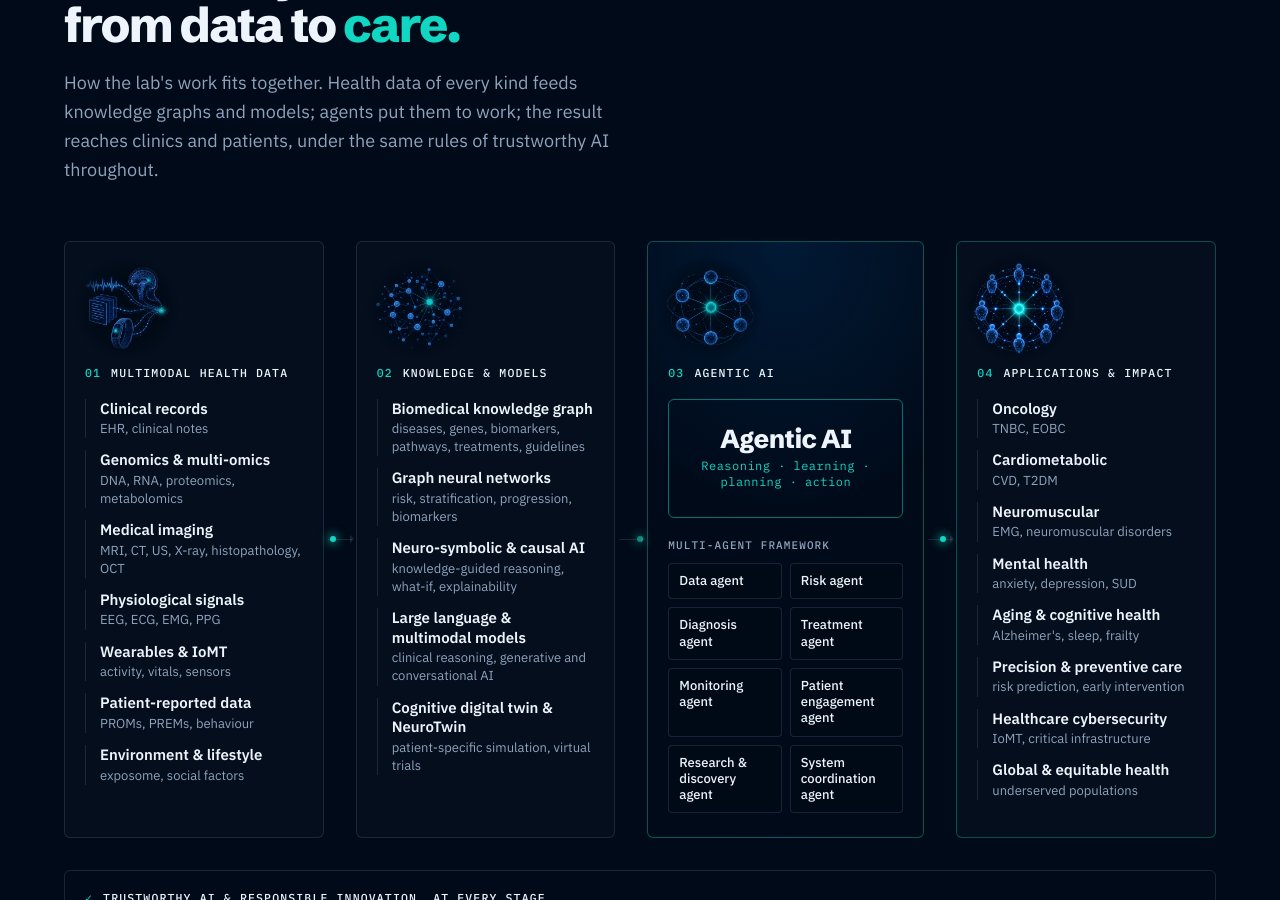
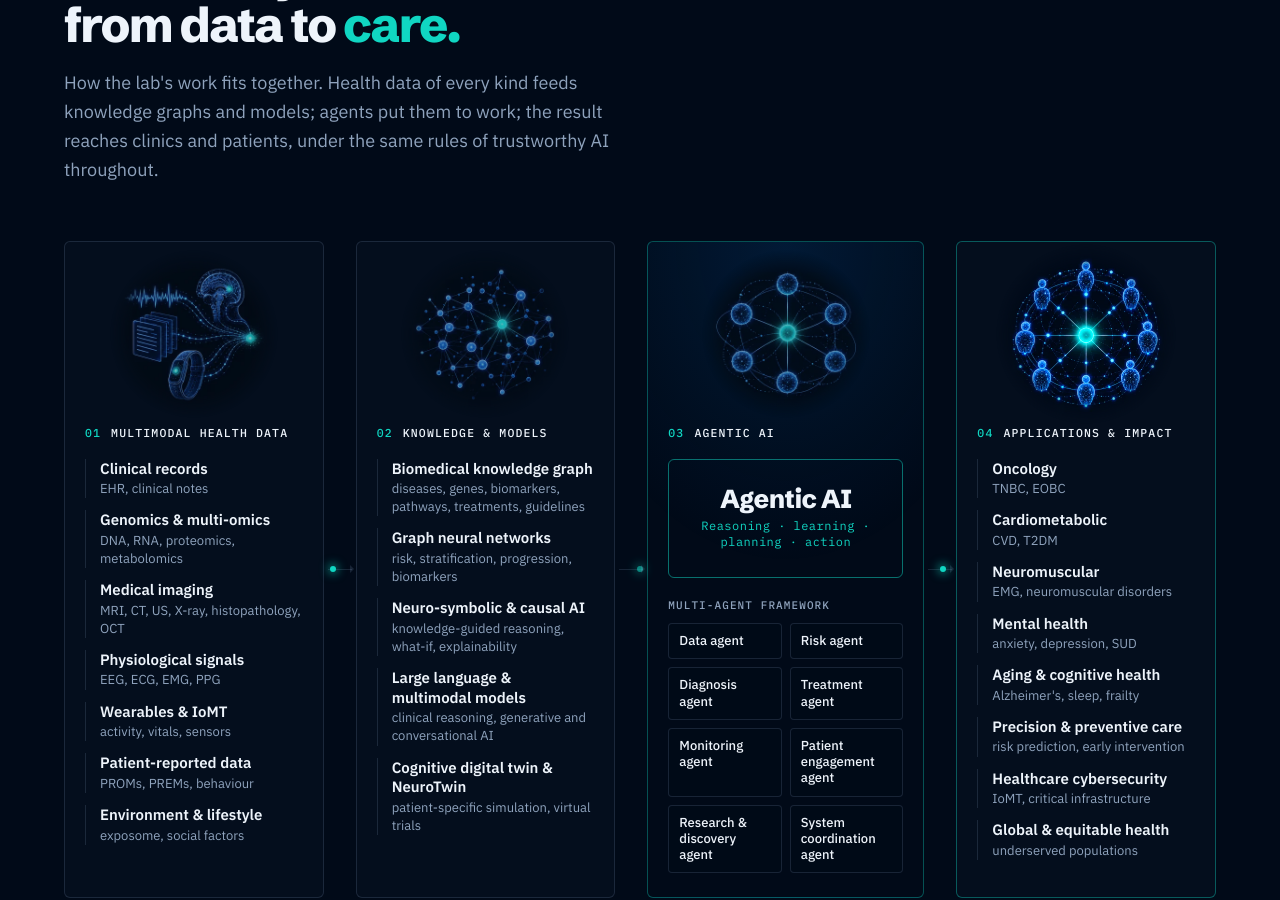
Before and after one commit to ualbany-ai4health/ualbany-ai4health.github.io, a Jekyll site: the page built from research.html, in a window 1280 px wide and 900 px high, scrolled down 926 px. Built offline with Jekyll 4.4.1, drawn with Linux system fonts in a browser that asks for light colours.

Commit message:
Larger, brighter stage icons
Co-Authored-By: Claude Opus 5.5 <noreply@anthropic.com>

```diff
--- a/assets/css/style.css
+++ b/assets/css/style.css
@@ -170,13 +170,15 @@ a.pub:hover .pub-title { color: var(--blue-2); }
 .eco-core { flex-grow: 1.08; }
 .eco-link { flex: 0 0 32px; }
 .eco-col { border: 1px solid var(--line-dark); border-radius: 6px; padding: 22px 20px 24px; background: rgba(169, 200, 240, .025); min-width: 0; }
-.eco-icon { display: block; width: 104px; height: 104px; margin: -8px 0 6px -10px; border-radius: 50%;
-  -webkit-mask-image: radial-gradient(closest-side, #000 62%, transparent 100%); mask-image: radial-gradient(closest-side, #000 62%, transparent 100%);
-  opacity: .78; transition: opacity .5s, transform .8s cubic-bezier(.2, .7, .2, 1); }
+.eco-icon { display: block; width: 168px; height: 168px; max-width: 100%; margin: -14px auto 8px; border-radius: 50%;
+  -webkit-mask-image: radial-gradient(closest-side, #000 74%, transparent 100%); mask-image: radial-gradient(closest-side, #000 74%, transparent 100%);
+  opacity: .72; filter: saturate(.85); transition: opacity .6s, transform .9s cubic-bezier(.2, .7, .2, 1), filter .6s; }
 .eco-icon img { display: block; width: 100%; height: 100%; object-fit: cover; }
-/* when the travelling pulse reaches a stage, its icon lights up */
-.eco-col.lit .eco-icon { opacity: 1; transform: scale(1.06); }
-.eco-col.lit { border-color: rgba(16, 214, 194, .32); }
+/* when the travelling signal reaches a stage, its icon lights up */
+.eco-col.lit .eco-icon { opacity: 1; filter: saturate(1.15) drop-shadow(0 0 14px rgba(16, 214, 194, .35)); transform: scale(1.07); }
+.eco-col { transition: border-color .6s, background .6s; }
+.eco-col.lit { border-color: rgba(16, 214, 194, .38); }
+@media (max-width: 1060px) { .eco-icon { width: 132px; height: 132px; margin-left: 0; } }
 .eco-step { display: flex; align-items: baseline; gap: 10px; font: 500 11.5px/1.3 var(--mono); letter-spacing: .1em; text-transform: uppercase; color: var(--text); margin: 0 0 18px; }
 .eco-step span { color: var(--teal); }
 .eco-list { list-style: none; margin: 0; padding: 0; display: grid; gap: 12px; }
```
